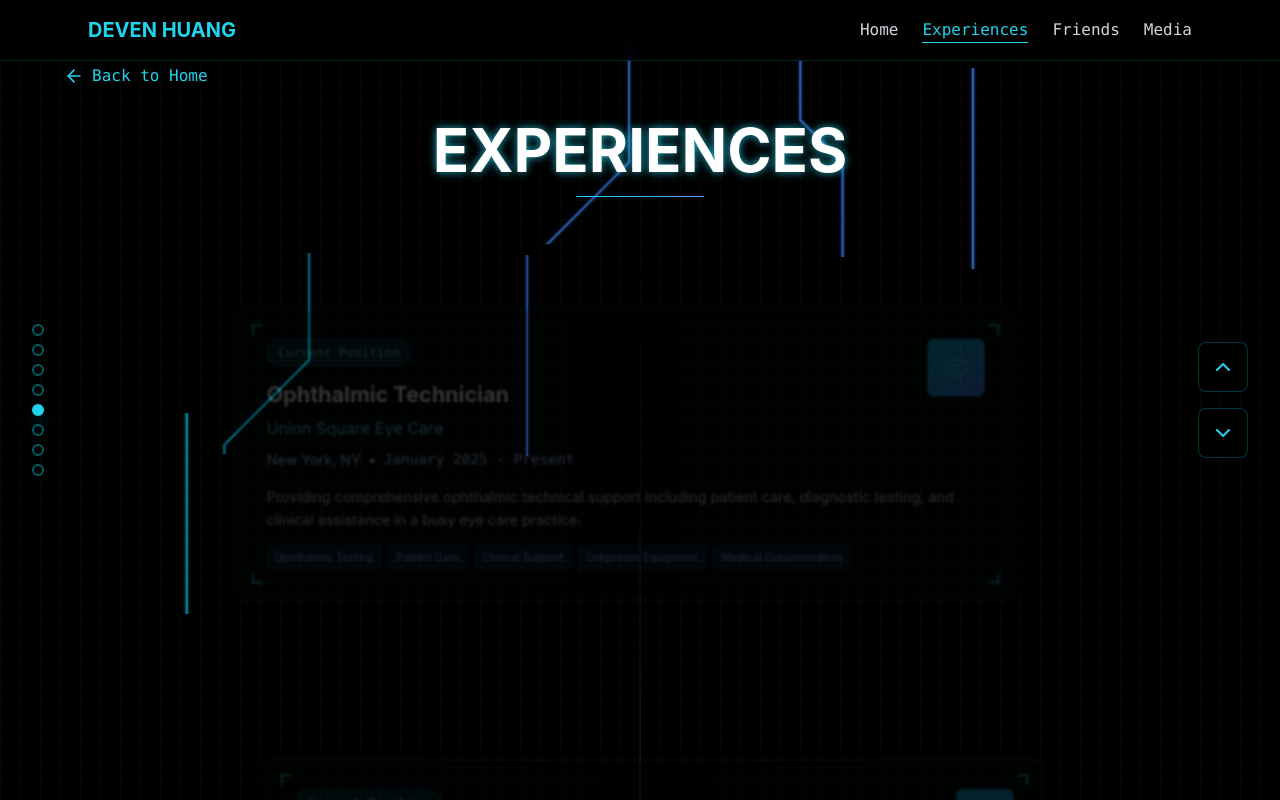
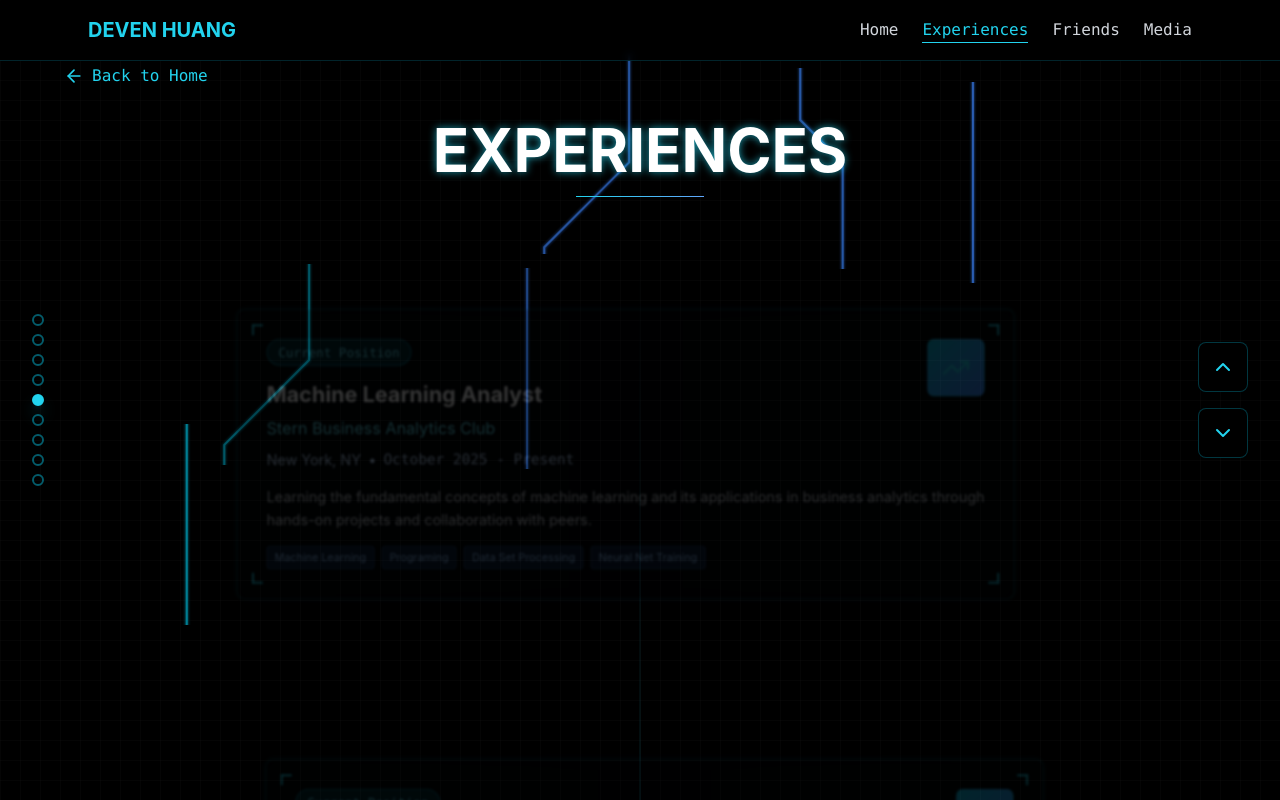
Before and after one commit to d-huang05/website, a React (Create React App) app: page /experiences in a window 1280 px wide. Shown: the top 800 px of the page. Built offline with nearby package versions, Linux system fonts and the light colour scheme.

Commit message:
nov11version

```diff
--- a/src/pages/Experiences.js
+++ b/src/pages/Experiences.js
@@ -9,6 +9,18 @@ import TronLines from "../components/TronLines"
 const experiencesData = [
   {
     id: 1,
+    title: "Machine Learning Analyst",
+    company: "Stern Business Analytics Club",
+    location: "New York, NY",
+    period: "October 2025 - Present",
+    type: "Current Position",
+    icon: TrendingUp,
+    description:
+      "Learning the fundamental concepts of machine learning and its applications in business analytics through hands-on projects and collaboration with peers.",
+    skills: ["Machine Learning", "Programing", "Data Set Processing", "Neural Net Training"],
+  },
+  {
+    id: 2,
     title: "Ophthalmic Technician",
     company: "Union Square Eye Care",
     location: "New York, NY",
@@ -20,7 +32,7 @@ const experiencesData = [
     skills: ["Ophthalmic Testing", "Patient Care", "Clinical Support", "Diagnostic Equipment", "Medical Documentation"],
   },
   {
-    id: 2,
+    id: 3,
     title: "Quantitative Finance Team Member",
     company: "Stern Business Analytics Club",
     location: "New York, NY",
@@ -32,7 +44,7 @@ const experiencesData = [
     skills: ["Quantitative Analysis", "Financial Modeling", "Data Analysis"],
   },
   {
-    id: 3,
+    id: 4,
     title: "Research Assistant",
     company: "Marcus Weck Lab at New York University",
     location: "New York, NY",
@@ -44,7 +56,7 @@ const experiencesData = [
     skills: ["Biochemistry", "Molecular Biology", "Research Methods"],
   },
   {
-    id: 4,
+    id: 5,
     title: "College Leader",
     company: "NYU College of Arts and Science",
     location: "New York, NY",
@@ -61,7 +73,7 @@ const experiencesData = [
     ],
   },
   {
-    id: 5,
+    id: 6,
     title: "Lifeguard and Swim Instructor",
     company: "Jewish Community Center of Greater New Haven",
     location: "Woodbridge, CT",
@@ -72,7 +84,7 @@ const experiencesData = [
     skills: ["Water Safety", "CPR/AED", "Instruction", "Emergency Response"],
   },
   {
-    id: 6,
+    id: 7,
     title: "Project Manager Intern",
     company: "SenseTime SmartLife Solutions",
     location: "Abu Dhabi, UAE",
@@ -89,7 +101,7 @@ const experiencesData = [
     ],
   },
   {
-    id: 7,
+    id: 8,
     title: "Research Assistant",
     company: "Brian Hafler Lab at Yale School of Medicine",
     location: "New Haven, CT",
@@ -113,7 +125,7 @@ const experiencesData = [
     ],
   },
   {
-    id: 8,
+    id: 9,
     title: "Ophthalmic Photographer",
     company: "New England Retina Associates",
     location: "Hamden, CT",
```
